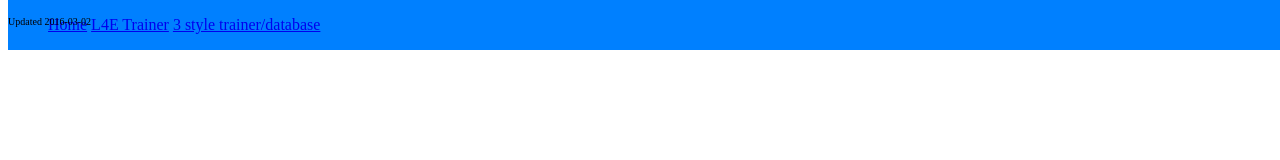
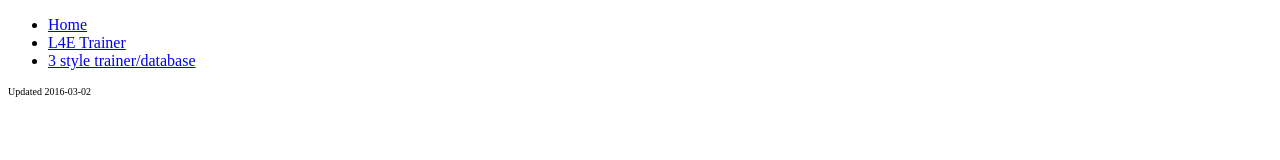
Before and after one commit to cubing/sknoll.cubing.net, a plain HTML site: page obl.html in a window 1280 px wide. Drawn offline with Linux system fonts and the light colour scheme.

Commit message:
Update obl.html

```diff
--- a/obl.html
+++ b/obl.html
@@ -2,29 +2,6 @@
 <html>
 
 <head>
-  <style>
-    nav {
-     position:fixed;
-     top:0px;
-     background-color:#0080ff;
-     width:100%;
-     color:#ffffff;
-      display:block;
-    }
-    li{
-     list-style-type:none;
-      display:inline;
-    }
-    .active{
-     background-color:#808080;
-    }
-    a:hover{
-      font-weight:bold;
-    }
-      h1{
-        color:#808080;
-    }
-  </style>
   <meta charset="utf-8">
   <title>sknoll.cubing.net</title>
   <link rel="stylesheet" type="text/css" href="style.css">
```
